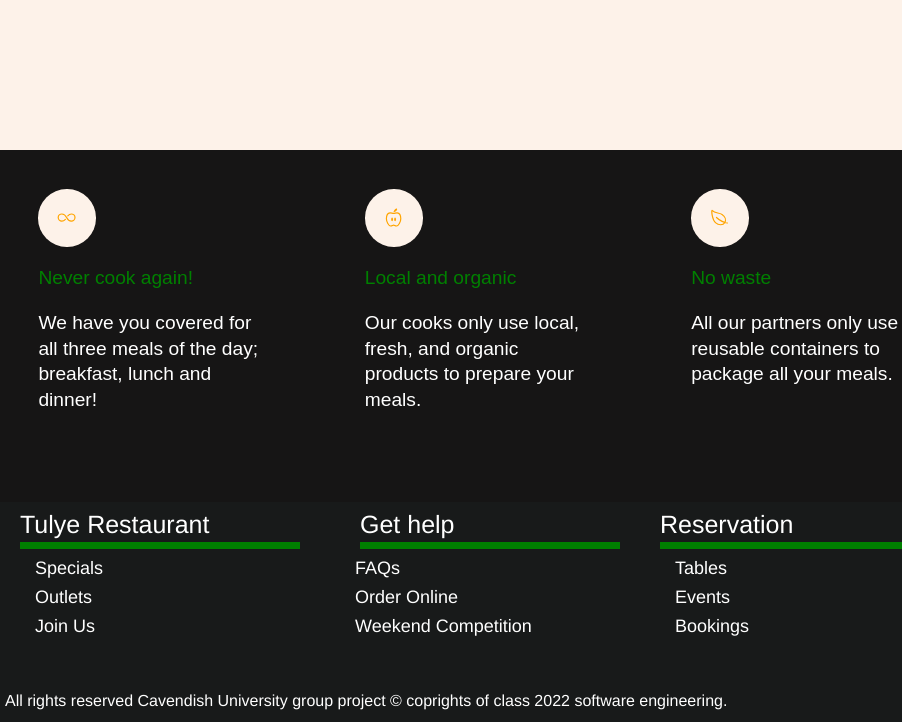
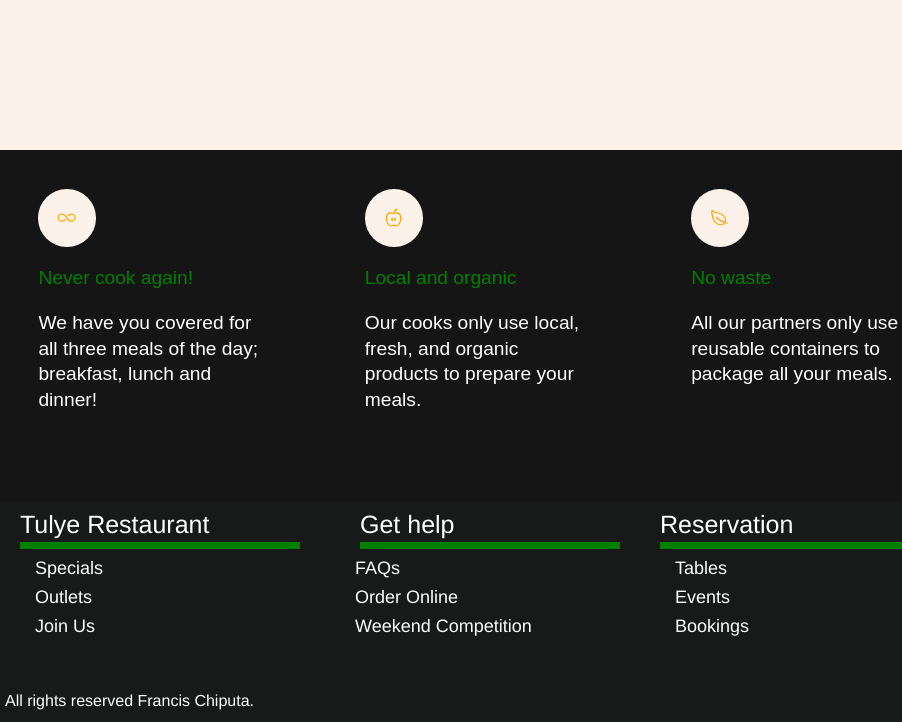
Before and after one commit to francischiputa/Tulye, a plain HTML site: page about-us.html in a window 1280 px wide. Shown: the part 1593-2315 px from the top of the page, 0-902 px from the left. Drawn offline with nearby package versions, Linux system fonts and the light colour scheme.

Commit message:
Update about-us.html
First Update

```diff
--- a/about-us.html
+++ b/about-us.html
@@ -494,7 +494,7 @@ h4{
                 </ul>
 
                 </div>
-                    <h6>All rights reserved Cavendish University group project &#169 coprights of class 2022 software engineering.</h6>
+                    <h6>All rights reserved Francis Chiputa.</h6>
               </div>
             </div>
           </div>
```
